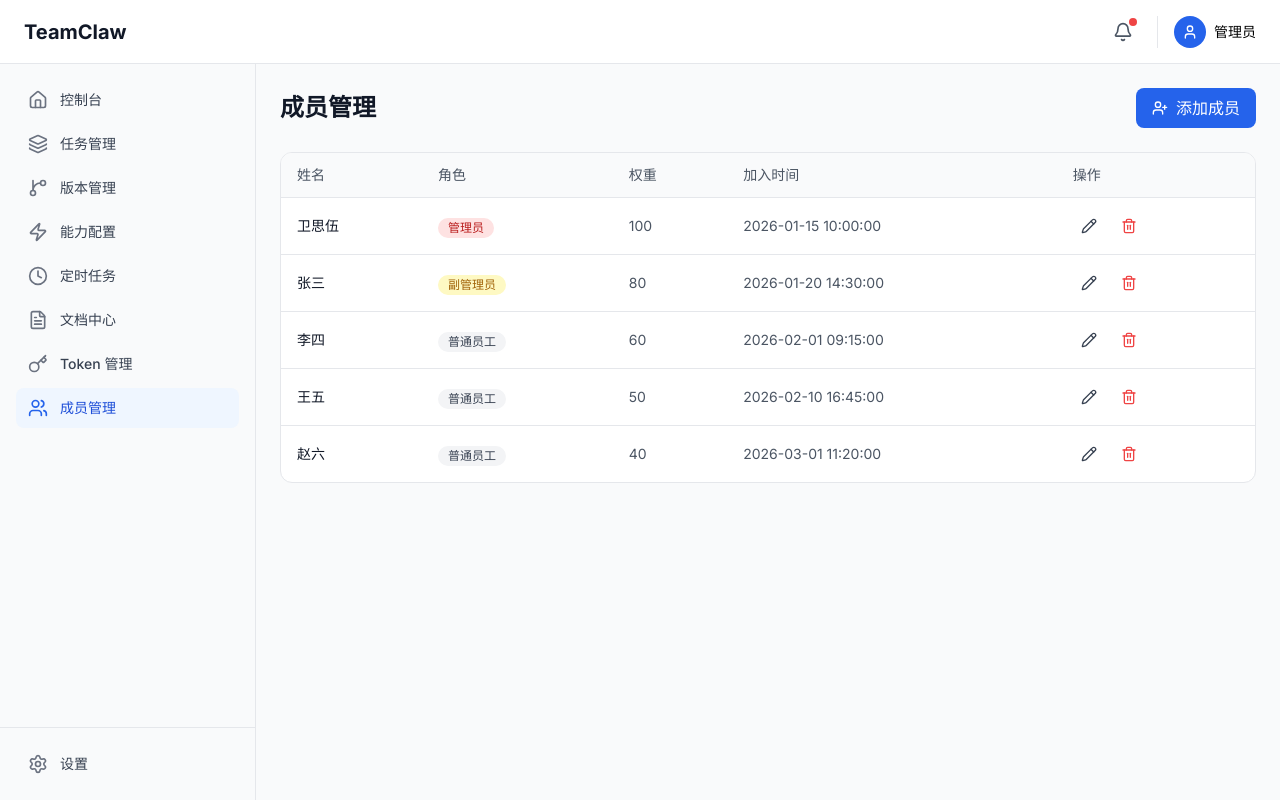
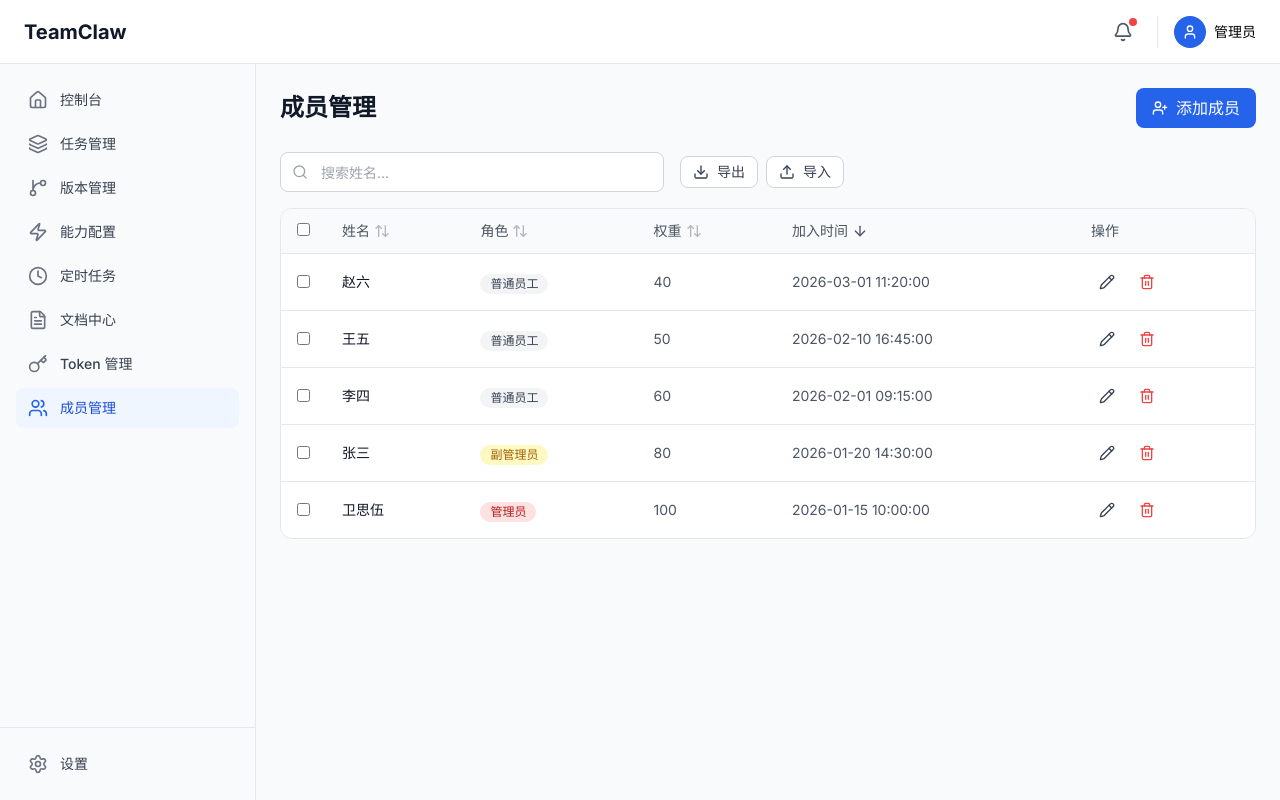
Before and after one commit to weisiwu/teamclaw, a Next.js app: page /members in a window 1280 px wide. Built offline with nearby package versions, Linux system fonts and the light colour scheme.

Commit message:
iter-15: 人员管理模块增强 - 新增搜索/排序/批量删除/导入导出

```diff
--- a/app/members/page.tsx
+++ b/app/members/page.tsx
@@ -1,24 +1,151 @@
 "use client";
 
-import { useState } from "react";
+import { useState, useMemo } from "react";
 import { Button } from "@/components/ui/button";
 import { Badge } from "@/components/ui/badge";
+import { Input } from "@/components/ui/input";
 import { MemberForm } from "@/components/members";
-import { useMemberList, useCreateMember, useUpdateMember, useDeleteMember } from "@/hooks/useMembers";
+import { useMemberList, useCreateMember, useUpdateMember, useDeleteMember, useBatchDeleteMembers } from "@/hooks/useMembers";
 import { Member, ROLE_LABELS, MemberRole, CreateMemberRequest, UpdateMemberRequest } from "@/lib/api/types";
-import { Pencil, Trash2, UserPlus, Loader2 } from "lucide-react";
+import { Pencil, Trash2, UserPlus, Loader2, Search, ArrowUpDown, ArrowUp, ArrowDown, Download, Upload, X } from "lucide-react";
+import * as XLSX from "xlsx";
+
+type SortField = "name" | "role" | "weight" | "createdAt";
+type SortOrder = "asc" | "desc";
 
 export default function MembersPage() {
   const [isFormOpen, setIsFormOpen] = useState(false);
   const [editingMember, setEditingMember] = useState<Member | null>(null);
   const [deleteConfirmId, setDeleteConfirmId] = useState<string | null>(null);
+  const [searchQuery, setSearchQuery] = useState("");
+  const [sortBy, setSortBy] = useState<SortField>("createdAt");
+  const [sortOrder, setSortOrder] = useState<SortOrder>("desc");
+  const [selectedIds, setSelectedIds] = useState<Set<string>>(new Set());
+  const [batchDeleteConfirm, setBatchDeleteConfirm] = useState(false);
+  const [importFile, setImportFile] = useState<File | null>(null);
 
   const { data, isLoading, error } = useMemberList();
   const createMember = useCreateMember();
   const updateMember = useUpdateMember();
   const deleteMember = useDeleteMember();
+  const batchDeleteMembers = useBatchDeleteMembers();
 
   const members = data?.data || [];
+
+  // Filter and sort members
+  const filteredMembers = useMemo(() => {
+    let result = [...members];
+
+    // Filter by search query
+    if (searchQuery) {
+      result = result.filter(m => m.name.includes(searchQuery));
+    }
+
+    // Sort
+    result.sort((a, b) => {
+      let comparison = 0;
+      switch (sortBy) {
+        case "name":
+          comparison = a.name.localeCompare(b.name);
+          break;
+        case "role":
+          comparison = a.role.localeCompare(b.role);
+          break;
+        case "weight":
+          comparison = a.weight - b.weight;
+          break;
+        case "createdAt":
+          comparison = new Date(a.createdAt).getTime() - new Date(b.createdAt).getTime();
+          break;
+      }
+      return sortOrder === "asc" ? comparison : -comparison;
+    });
+
+    return result;
+  }, [members, searchQuery, sortBy, sortOrder]);
+
+  const handleSort = (field: SortField) => {
+    if (sortBy === field) {
+      setSortOrder(sortOrder === "asc" ? "desc" : "asc");
+    } else {
+      setSortBy(field);
+      setSortOrder("asc");
+    }
+  };
+
+  const getSortIcon = (field: SortField) => {
+    if (sortBy !== field) return <ArrowUpDown className="w-4 h-4 ml-1 opacity-40" />;
+    return sortOrder === "asc" ? <ArrowUp className="w-4 h-4 ml-1" /> : <ArrowDown className="w-4 h-4 ml-1" />;
+  };
+
+  const handleSelectAll = () => {
+    if (selectedIds.size === filteredMembers.length) {
+      setSelectedIds(new Set());
+    } else {
+      setSelectedIds(new Set(filteredMembers.map(m => m.id)));
+    }
+  };
+
+  const handleSelect = (id: string) => {
+    const newSelected = new Set(selectedIds);
+    if (newSelected.has(id)) {
+      newSelected.delete(id);
+    } else {
+      newSelected.add(id);
+    }
+    setSelectedIds(newSelected);
+  };
+
+  const handleExport = () => {
+    const exportData = filteredMembers.map(m => ({
+      姓名: m.name,
+      角色: ROLE_LABELS[m.role],
+      权重: m.weight,
+      加入时间: m.createdAt,
+    }));
+
+    const ws = XLSX.utils.json_to_sheet(exportData);
+    const wb = XLSX.utils.book_new();
+    XLSX.utils.book_append_sheet(wb, ws, "成员列表");
+    XLSX.writeFile(wb, "members.xlsx");
+  };
+
+  const handleImport = async () => {
+    if (!importFile) return;
+
+    try {
+      const data = await importFile.arrayBuffer();
+      const workbook = XLSX.read(data);
+      const sheet = workbook.Sheets[workbook.SheetNames[0]];
+      const json = XLSX.utils.sheet_to_json(sheet) as Array<{ 姓名: string; 角色: string; 权重: number }>;
+
+      for (const row of json) {
+        let role: MemberRole = "member";
+        if (row.角色 === "管理员") role = "admin";
+        else if (row.角色 === "副管理员") role = "sub_admin";
+
+        await createMember.mutateAsync({
+          name: row.姓名,
+          role,
+          weight: row.权重 || 1,
+        });
+      }
+
+      setImportFile(null);
+    } catch (err) {
+      console.error("Failed to import members:", err);
+    }
+  };
+
+  const handleBatchDelete = async () => {
+    try {
+      await batchDeleteMembers.mutateAsync(Array.from(selectedIds));
+      setSelectedIds(new Set());
+      setBatchDeleteConfirm(false);
+    } catch (err) {
+      console.error("Failed to batch delete members:", err);
+    }
+  };
 
   const handleAdd = () => {
     setEditingMember(null);
@@ -85,31 +212,132 @@ export default function MembersPage() {
         </Button>
       </div>
 
+      {/* Search and Actions Bar */}
+      <div className="flex items-center gap-4 mb-4">
+        <div className="relative flex-1 max-w-sm">
+          <Search className="absolute left-3 top-1/2 -translate-y-1/2 w-4 h-4 text-gray-400" />
+          <Input
+            placeholder="搜索姓名..."
+            value={searchQuery}
+            onChange={(e) => setSearchQuery(e.target.value)}
+            className="pl-10"
+          />
+        </div>
+
+        <div className="flex items-center gap-2">
+          <Button variant="outline" size="sm" onClick={handleExport}>
+            <Download className="w-4 h-4 mr-2" />
+            导出
+          </Button>
+
+          <div className="relative">
+            <Button variant="outline" size="sm" onClick={() => document.getElementById("import-input")?.click()}>
+              <Upload className="w-4 h-4 mr-2" />
+              导入
+            </Button>
+            <input
+              id="import-input"
+              type="file"
+              accept=".xlsx,.xls"
+              className="hidden"
+              onChange={(e) => setImportFile(e.target.files?.[0] || null)}
+            />
+          </div>
+
+          {importFile && (
+            <div className="flex items-center gap-2">
+              <span className="text-sm text-gray-600">{importFile.name}</span>
+              <Button size="sm" onClick={handleImport} disabled={createMember.isPending}>
+                {createMember.isPending ? "导入中..." : "确认导入"}
+              </Button>
+              <Button size="icon" variant="ghost" onClick={() => setImportFile(null)}>
+                <X className="w-4 h-4" />
+              </Button>
+            </div>
+          )}
+
+          {selectedIds.size > 0 && (
+            <Button variant="destructive" size="sm" onClick={() => setBatchDeleteConfirm(true)}>
+              <Trash2 className="w-4 h-4 mr-2" />
+              批量删除 ({selectedIds.size})
+            </Button>
+          )}
+        </div>
+      </div>
+
       <div className="bg-white rounded-xl border overflow-hidden">
         {isLoading ? (
           <div className="flex items-center justify-center py-12">
             <Loader2 className="w-6 h-6 animate-spin text-blue-600" />
             <span className="ml-2 text-gray-500">加载中...</span>
           </div>
-        ) : members.length === 0 ? (
+        ) : filteredMembers.length === 0 ? (
           <div className="py-12 text-center text-gray-500">
-            暂无成员数据
+            {searchQuery ? "没有匹配的成员" : "暂无成员数据"}
           </div>
         ) : (
           <div className="overflow-x-auto">
             <table className="w-full">
               <thead className="bg-gray-50 border-b">
                 <tr>
-                  <th className="text-left px-4 py-3 text-sm font-medium text-gray-600">姓名</th>
-                  <th className="text-left px-4 py-3 text-sm font-medium text-gray-600">角色</th>
-                  <th className="text-left px-4 py-3 text-sm font-medium text-gray-600">权重</th>
-                  <th className="text-left px-4 py-3 text-sm font-medium text-gray-600">加入时间</th>
+                  <th className="px-4 py-3 text-sm font-medium text-gray-600 w-10">
+                    <input
+                      type="checkbox"
+                      checked={selectedIds.size === filteredMembers.length && filteredMembers.length > 0}
+                      onChange={handleSelectAll}
+                      className="rounded border-gray-300"
+                    />
+                  </th>
+                  <th
+                    className="text-left px-4 py-3 text-sm font-medium text-gray-600 cursor-pointer hover:bg-gray-100"
+                    onClick={() => handleSort("name")}
+                  >
+                    <div className="flex items-center">
+                      姓名
+                      {getSortIcon("name")}
+                    </div>
+                  </th>
+                  <th
+                    className="text-left px-4 py-3 text-sm font-medium text-gray-600 cursor-pointer hover:bg-gray-100"
+                    onClick={() => handleSort("role")}
+                  >
+                    <div className="flex items-center">
+                      角色
+                      {getSortIcon("role")}
+                    </div>
+                  </th>
+                  <th
+                    className="text-left px-4 py-3 text-sm font-medium text-gray-600 cursor-pointer hover:bg-gray-100"
+                    onClick={() => handleSort("weight")}
+                  >
+                    <div className="flex items-center">
+                      权重
+                      {getSortIcon("weight")}
+                    </div>
+                  </th>
+                  <th
+                    className="text-left px-4 py-3 text-sm font-medium text-gray-600 cursor-pointer hover:bg-gray-100"
+                    onClick={() => handleSort("createdAt")}
+                  >
+                    <div className="flex items-center">
+                      加入时间
+                      {getSortIcon("createdAt")}
+                    </div>
+                  </th>
                   <th className="text-left px-4 py-3 text-sm font-medium text-gray-600">操作</th>
                 </tr>
               </thead>
               <tbody className="divide-y">
-                {members.map((member) => (
+                {filteredMembers.map((member) => (
                   <tr key={member.id} className="hover:bg-gray-50">
+                    <td className="px-4 py-3">
+                      <input
+                        type="checkbox"
+                        checked={selectedIds.has(member.id)}
+                        onChange={() => handleSelect(member.id)}
+                        className="rounded border-gray-300"
+                      />
+                    </td>
                     <td className="px-4 py-3 text-sm text-gray-900">{member.name}</td>
                     <td className="px-4 py-3">
                       <Badge variant={getRoleBadgeVariant(member.role)}>
@@ -183,6 +411,37 @@ export default function MembersPage() {
           </div>
         </div>
       )}
+
+      {/* Batch Delete Confirmation Dialog */}
+      {batchDeleteConfirm && (
+        <div className="fixed inset-0 z-50 flex items-center justify-center">
+          <div
+            className="fixed inset-0 bg-black/50"
+            onClick={() => setBatchDeleteConfirm(false)}
+          />
+          <div className="relative z-50 bg-white rounded-xl shadow-lg w-full max-w-sm p-6">
+            <h3 className="text-lg font-semibold mb-2">确认批量删除</h3>
+            <p className="text-gray-600 mb-6">
+              确定要删除选中的 {selectedIds.size} 个成员吗？此操作不可撤销。
+            </p>
+            <div className="flex justify-end gap-3">
+              <Button
+                variant="outline"
+                onClick={() => setBatchDeleteConfirm(false)}
+              >
+                取消
+              </Button>
+              <Button
+                variant="destructive"
+                onClick={handleBatchDelete}
+                disabled={batchDeleteMembers.isPending}
+              >
+                {batchDeleteMembers.isPending ? "删除中..." : "删除"}
+              </Button>
+            </div>
+          </div>
+        </div>
+      )}
     </div>
   );
 }
--- a/hooks/useMembers.ts
+++ b/hooks/useMembers.ts
@@ -66,3 +66,15 @@ export function useDeleteMember() {
     },
   });
 }
+
+// 批量删除成员 Mutation
+export function useBatchDeleteMembers() {
+  const queryClient = useQueryClient();
+
+  return useMutation({
+    mutationFn: (ids: string[]) => Promise.all(ids.map(id => memberApi.delete(id))),
+    onSuccess: () => {
+      queryClient.invalidateQueries({ queryKey: memberKeys.lists() });
+    },
+  });
+}
--- a/package.json
+++ b/package.json
@@ -31,6 +31,7 @@
     "shadcn": "^4.0.8",
     "tailwind-merge": "^3.5.0",
     "tw-animate-css": "^1.4.0",
+    "xlsx": "^0.18.5",
     "zustand": "^5.0.12"
   },
   "devDependencies": {
```
Also changed, not shown: 1 other file (tests, documents, lock files or other folders).
